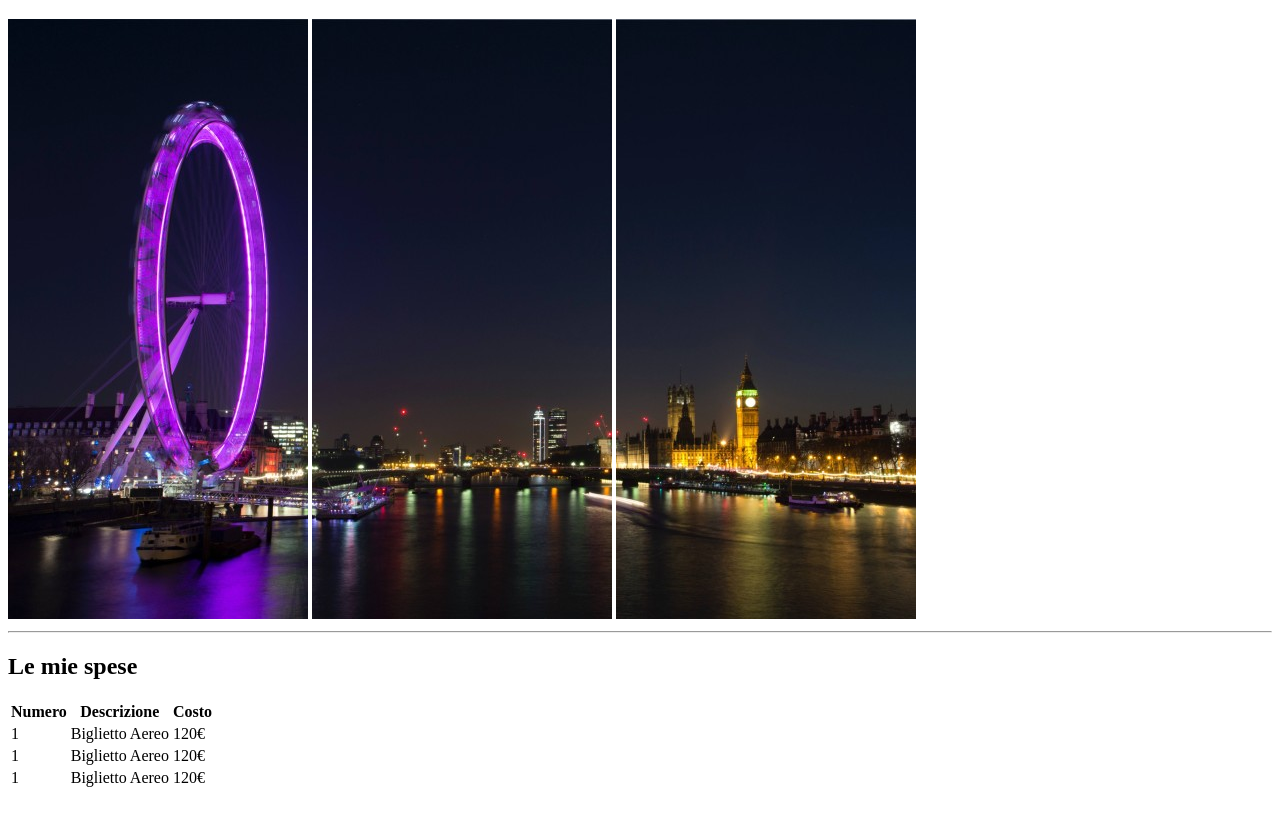
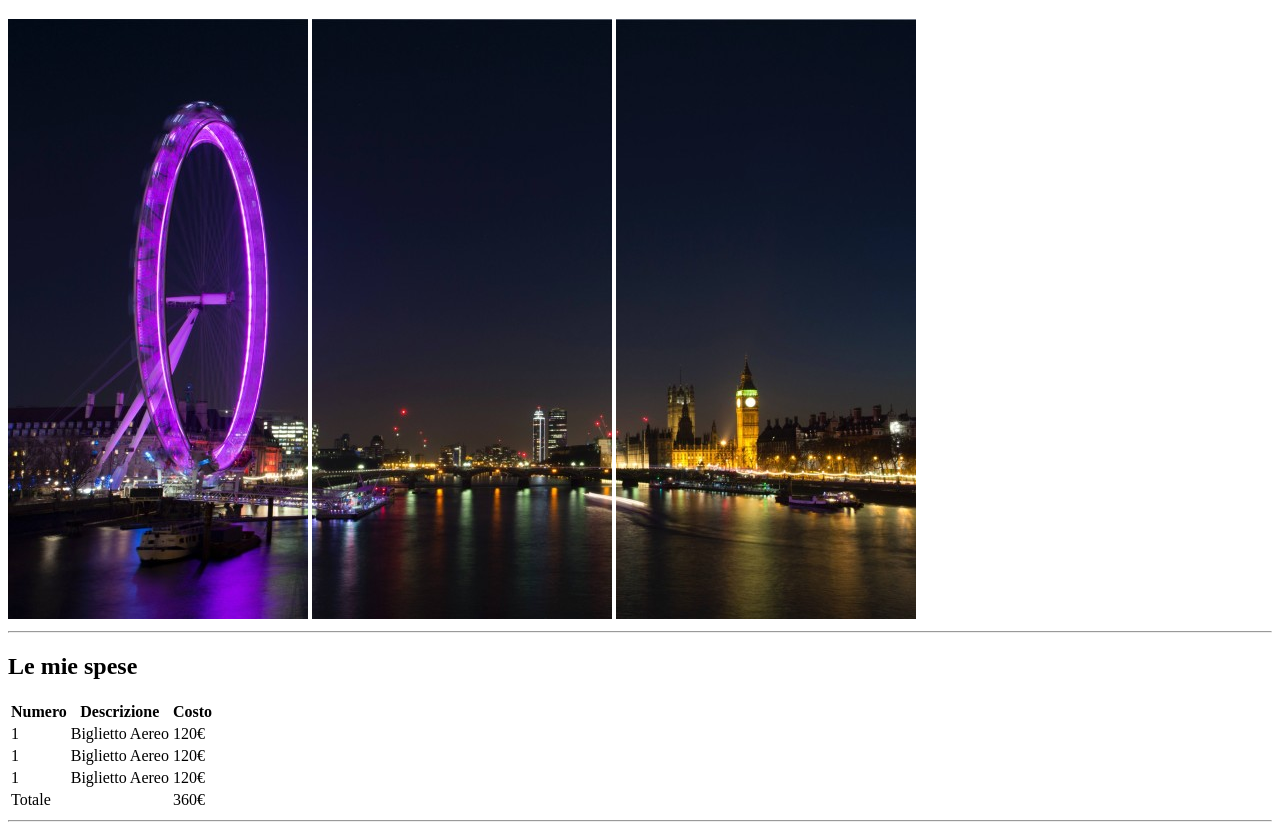
Before and after one commit to LucaCiani/html-london-trip-1, a plain HTML site: page index.html in a window 1280 px wide. Shown: the part 61-891 px from the top of the page. Before the commit the page ends 859 px from the top, so only its background shows below. Drawn offline with Linux system fonts and the light colour scheme.

Commit message:
complete table

```diff
--- a/index.html
+++ b/index.html
@@ -51,7 +51,18 @@
                     <td>120€</td>
                 </tr>
             </tbody>
+
+            <!-- piede di tabella -->
+             <tfoot>
+                <tr>
+                    <td colspan="2">Totale</td>
+                    <td>360€</td>
+                </tr>
+             </tfoot>
          </table>
+         <hr>
+
+
 
     </main>
 </body>
```
